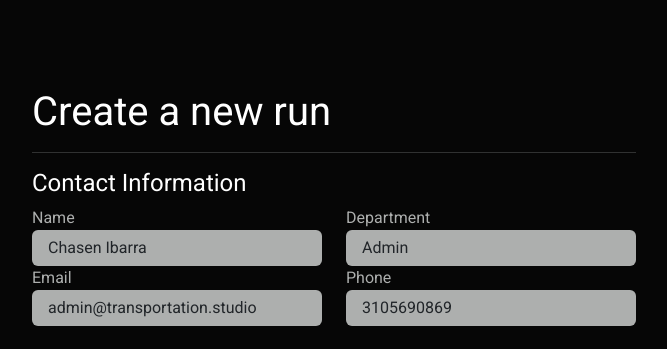
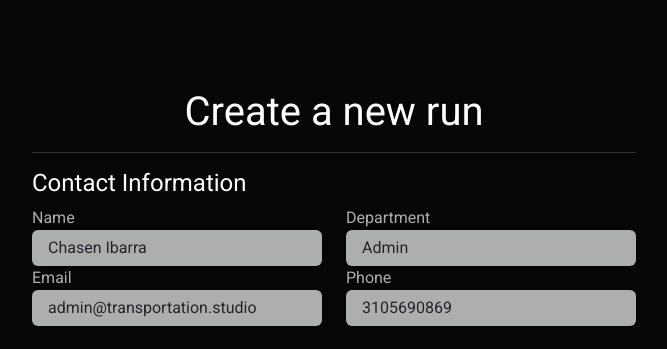
Before and after one commit to CIbarra310/on_the_day, a Django app: page /new_run in a window 1280 px wide. Shown: the part 58-407 px from the top of the page, without its empty margins (32-699 px from the left). Run offline with Django 5.2, Linux system fonts and the light colour scheme; a user stored in the database is signed in; some libraries are stand-ins or nearby versions.

Commit message:
Update new_run.html
UI adjustment with header tag

```diff
--- a/app/templates/app/new_run.html
+++ b/app/templates/app/new_run.html
@@ -5,7 +5,7 @@
 {% block content %}
     <main>
         <div class="shadow-md p-5 form-layout">
-            <h3>Create a new run</h3>
+            <h3 class="text-center">Create a new run</h3>
             <hr>
             <form method="POST" autocomplete="off" action="">
                 {% csrf_token %}
```
